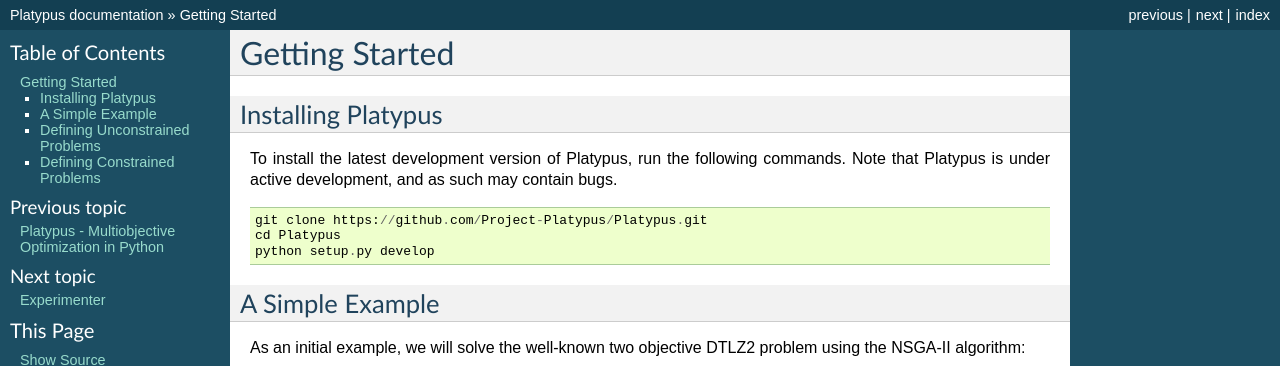
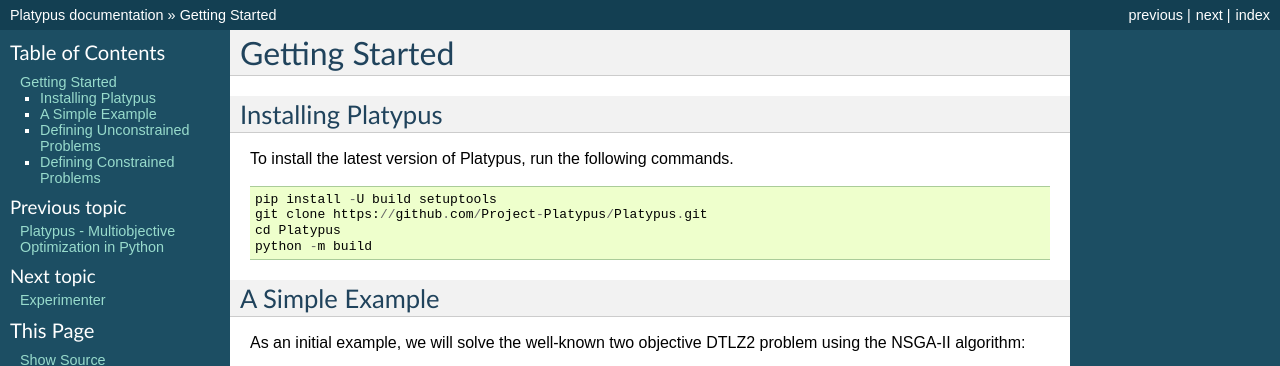
Before and after one commit to Project-Platypus/Platypus, a Sphinx documentation site: the page built from docs/getting-started.rst, in a window 1280 px wide and 900 px high, cut to the strip 0-366 px from the top of the window. Built offline with Sphinx 7.4.7, drawn with Linux system fonts in a browser that asks for light colours; formulas are drawn with MathJax 3.

Commit message:
Update installation instructions in docs

```diff
--- a/docs/getting-started.rst
+++ b/docs/getting-started.rst
@@ -5,15 +5,14 @@
 Installing Platypus
 -------------------
 
-To install the latest development version of Platypus, run the following
-commands.  Note that Platypus is under active development, and as such may
-contain bugs.
+To install the latest version of Platypus, run the following commands.
 
 ::
 
+    pip install -U build setuptools
     git clone https://github.com/Project-Platypus/Platypus.git
     cd Platypus
-    python setup.py develop
+    python -m build
 
 A Simple Example
 ----------------
```
